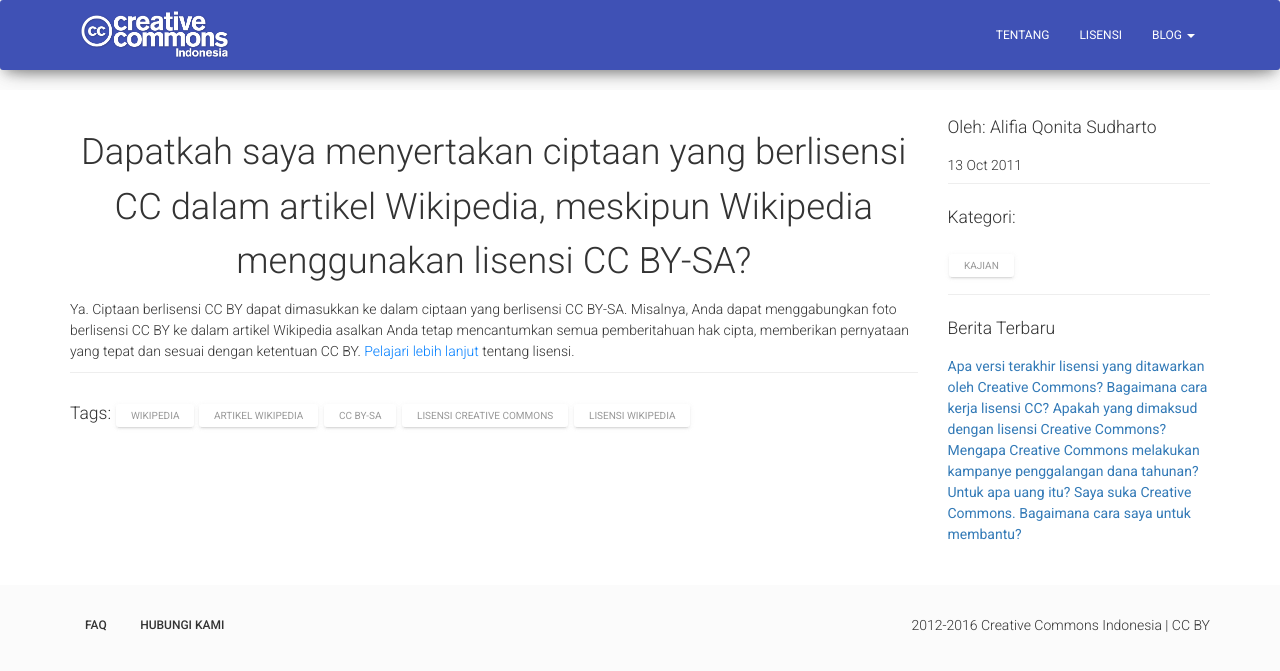
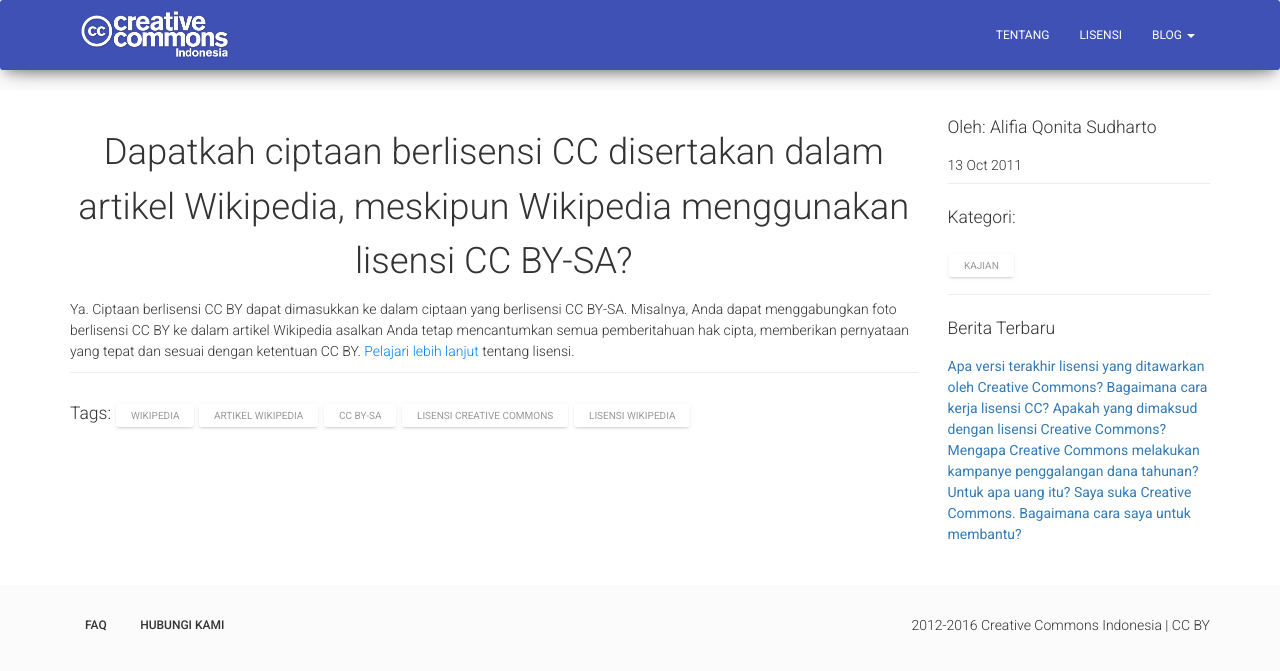
Before and after one commit to RioSatria/CCID, a Jekyll site: the page built from _posts/2011-10-13-dapatkah-saya-menyertakan-ciptaan-yang-berlisensi-cc-dalam-artikel-wikipedia-meskipun-wikipedia-menggunakan-lisensi-cc-by-sa.markdown, in a window 1280 px wide. Shown: the top 671 px of the page. Built offline with Jekyll 4.4.1, drawn with Linux system fonts in a browser that asks for light colours; nearby versions of some CDN libraries; our own code applies the rules of GitHub Pages for plain Markdown files.

Commit message:
Updated Dapatkah Saya Menyertakan Ciptaan Yang Berlisensi Cc Dalam Artikel Wikipedia Meskipun Wikipedia Menggunakan Lisensi Cc By Sa

```diff
--- a/_posts/2011-10-13-dapatkah-saya-menyertakan-ciptaan-yang-berlisensi-cc-dalam-artikel-wikipedia-meskipun-wikipedia-menggunakan-lisensi-cc-by-sa.markdown
+++ b/_posts/2011-10-13-dapatkah-saya-menyertakan-ciptaan-yang-berlisensi-cc-dalam-artikel-wikipedia-meskipun-wikipedia-menggunakan-lisensi-cc-by-sa.markdown
@@ -1,6 +1,6 @@
 ---
-title: Dapatkah saya menyertakan ciptaan yang berlisensi CC dalam artikel Wikipedia,
-  meskipun Wikipedia menggunakan lisensi CC BY-SA?
+title: Dapatkah ciptaan berlisensi CC disertakan dalam artikel Wikipedia, meskipun
+  Wikipedia menggunakan lisensi CC BY-SA?
 date: 2011-10-13 18:03:00 +07:00
 categories:
 - Kajian
```
